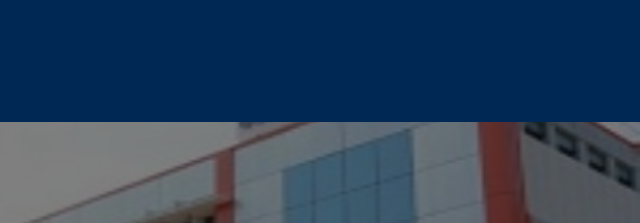
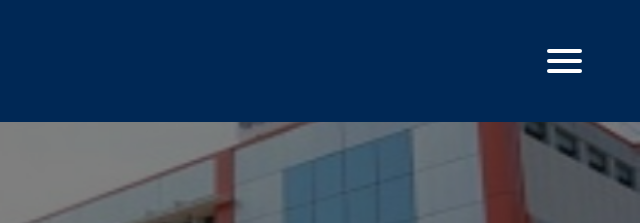
Before and after one commit to Mohitham007/ennovateclub, a plain HTML site: page index.html in a window 1280 px wide. Shown: the top 223 px of the page, 640-1280 px from the left. Drawn offline with Linux system fonts and the light colour scheme.

Commit message:
Update index.css

```diff
--- a/index.css
+++ b/index.css
@@ -62,7 +62,48 @@ nav a:hover {
   color: #cccccc;
 }
 
-/*mobile menu*/
+
+/* Mobile Menu Button */
+/* Menu Button */
+.menu-btn {
+  position: relative;
+  width: 40px;
+  height: 30px;
+  cursor: pointer;
+  display: flex;
+  justify-content: center;
+  align-items: center;
+}
+
+.menu-btn__burger {
+  width: 35px;
+  height: 4px;
+  background-color: #fff; /* White color for the lines */
+  border-radius: 2px;
+  position: relative;
+  transition: 0.3s ease;
+}
+
+.menu-btn__burger::before,
+.menu-btn__burger::after {
+  content: '';
+  position: absolute;
+  width: 35px;
+  height: 4px;
+  background-color: #fff; /* White color for the lines */
+  border-radius: 2px;
+  transition: 0.3s ease;
+}
+
+.menu-btn__burger::before {
+  top: -10px;
+}
+
+.menu-btn__burger::after {
+  top: 10px;
+}
+
+/* Mobile Menu */
 .mobile-menu {
   display: none;
   background-color: rgba(0, 0, 0, 0.5);
@@ -102,6 +143,7 @@ nav a:hover {
   top: 0;
   opacity: 0;
 }
+
 
 /* Home Page Styles */
 .home-page {
```
